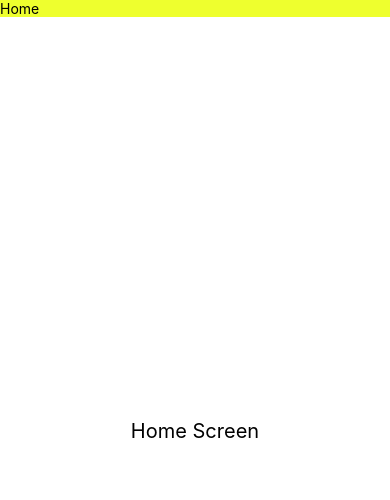
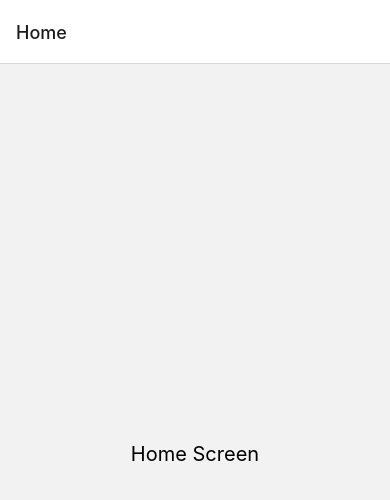
Before and after one commit to mateus-azevedo/learning-styled-components, a React Native app in the folder withReactNative/: screen / in a window 390 px wide. Shown: the top 500 px of the page. Built offline with nearby package versions, Linux system fonts and the light colour scheme.

Commit message:
react-navigation configuracao stack

```diff
--- a/withReactNative/package.json
+++ b/withReactNative/package.json
@@ -11,6 +11,7 @@
   },
   "dependencies": {
     "@react-navigation/native": "^6.0.8",
+    "@react-navigation/native-stack": "^6.5.0",
     "react": "17.0.2",
     "react-native": "0.67.2",
     "react-native-safe-area-context": "^3.4.0",
--- a/withReactNative/src/App.tsx
+++ b/withReactNative/src/App.tsx
@@ -1,11 +1,17 @@
 import React from 'react';
 import {NavigationContainer} from '@react-navigation/native';
+import {createNativeStackNavigator} from '@react-navigation/native-stack';
+
 import {Home} from './feature';
+
+const Stack = createNativeStackNavigator();
 
 const App = () => {
   return (
     <NavigationContainer>
-      <Home />
+      <Stack.Navigator>
+        <Stack.Screen name="Home" component={Home} />
+      </Stack.Navigator>
     </NavigationContainer>
   );
 };
--- a/withReactNative/src/feature/Home/index.tsx
+++ b/withReactNative/src/feature/Home/index.tsx
@@ -1,16 +1,11 @@
 import React from 'react';
 import {Container, Title} from './styles';
 
-import {Header} from './components';
-
 const Home = () => {
   return (
-    <>
-      <Header />
-      <Container>
-        <Title>Home Screen</Title>
-      </Container>
-    </>
+    <Container>
+      <Title>Home Screen</Title>
+    </Container>
   );
 };
 
```
Also changed, not shown: 1 other file (tests, documents, lock files or other folders).
